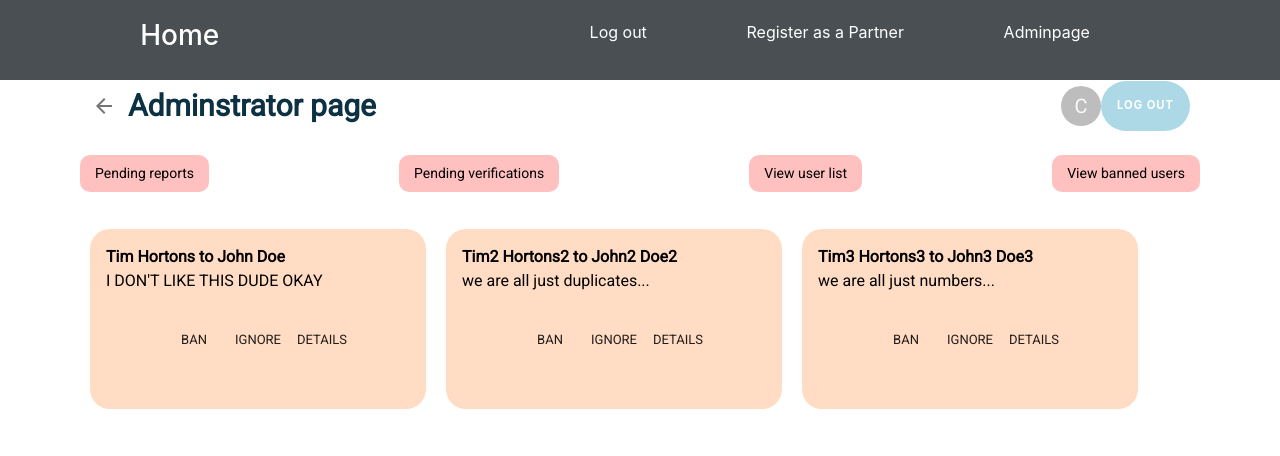
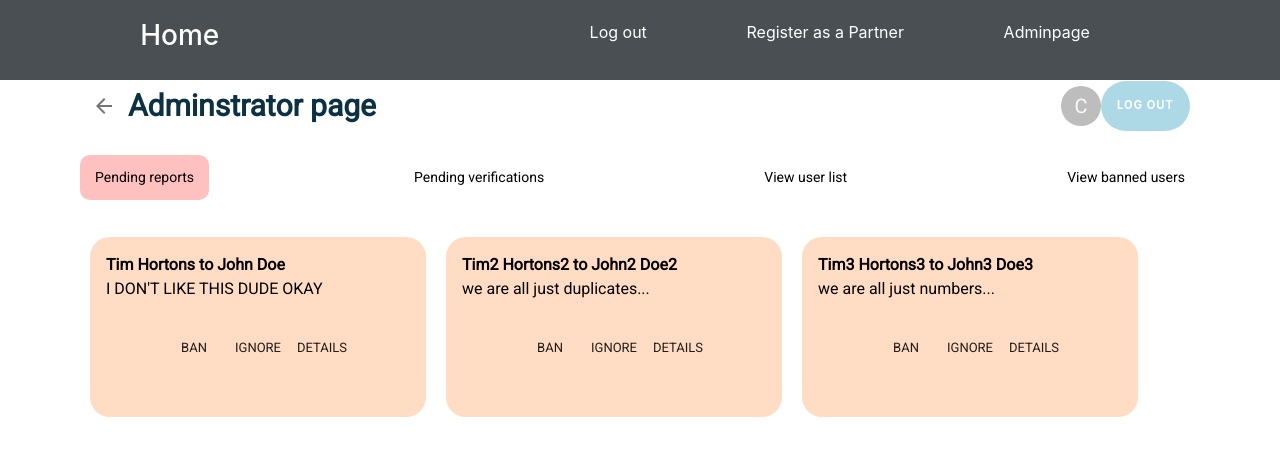
Before and after one commit to t-jung/African-Impact-Project, a React (Create React App) app in the folder c01/: page /adminpage in a window 1280 px wide. Shown: the top 456 px of the page. Built offline with nearby package versions, Linux system fonts and the light colour scheme.

Commit message:
tab selection styling for admin page

```diff
--- a/c01/src/AdminComponents/AdminPage.css
+++ b/c01/src/AdminComponents/AdminPage.css
@@ -38,6 +38,14 @@
     margin-bottom: 3vh;
 }
 
+.TabButton {
+    background: 'white';
+}
+
+.TabButton.selected {
+    background: #FFC0C0;
+}
+
 .btn{
     background-color: lightblue;
     margin-top: 1%;
--- a/c01/src/AdminComponents/AdminPage.js
+++ b/c01/src/AdminComponents/AdminPage.js
@@ -72,7 +72,6 @@ const reportsList = [
 
 const TabButton =  withStyles((theme) => ({
     root: {
-        background: theme.palette.secondary.main,
         borderRadius: 10,
         border: 0,
         color: 'black',
@@ -81,9 +80,28 @@ const TabButton =  withStyles((theme) => ({
         fontWeight: 200,
         paddingRight: 15,
         paddingLeft: 15,
+        padding: 10,
+        marginBottom: 3,
+        background: 'white',
+        textTransform: 'none'
+    }
+}))(Button);
+
+const TabButtonSelected =  withStyles((theme) => ({
+    root: {
+        borderRadius: 10,
+        border: 0,
+        color: 'black',
+        textAlign: 'center',
+        fontFamily: theme.typography.fontFamily,
+        background: theme.palette.secondary.main,
+        fontWeight: 200,
+        paddingRight: 15,
+        paddingLeft: 15,
+        padding: 10,
         marginBottom: 3,
         textTransform: 'none'
-    },
+    }
 }))(Button);
 
 const AdminPage = () => {
@@ -155,10 +173,14 @@ const AdminPage = () => {
             <div class="admin-tabbuttons">
                 <Grid container direction="row" nowrap="false" justify="space-between" alignItems="center">
                     <ThemeProvider theme={styletheme}>
-                        <TabButton onClick={selectPendingBoard}>Pending reports</TabButton>
-                        <TabButton onClick={selectPendingVerif}>Pending verifications</TabButton>
-                        <TabButton onClick={selectViewUserList}>View user list</TabButton>
-                        <TabButton onClick={selectBannedUsers }>View banned users</TabButton>
+                        {displayPendingBoard ? <TabButtonSelected onClick={selectPendingBoard}>Pending reports</TabButtonSelected> :
+                                                <TabButton onClick={selectPendingBoard}>Pending reports</TabButton>}
+                        {displayPendingVerif ? <TabButtonSelected onClick={selectPendingVerif}>Pending verifications</TabButtonSelected> :
+                                                <TabButton onClick={selectPendingVerif}>Pending verifications</TabButton>}
+                        {displayViewUserList ? <TabButtonSelected onClick={selectViewUserList}>View user list</TabButtonSelected> :
+                                                <TabButton onClick={selectViewUserList}>View user list</TabButton>}
+                        {displayBannedUsers ? <TabButtonSelected onClick={selectBannedUsers}>View banned users</TabButtonSelected> :
+                                                <TabButton onClick={selectBannedUsers}>View banned users</TabButton>}
                     </ThemeProvider>
 
                 </Grid>
```
